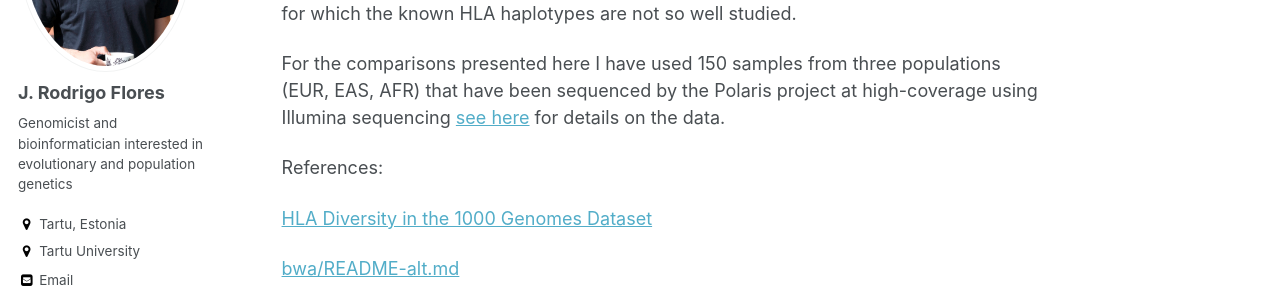
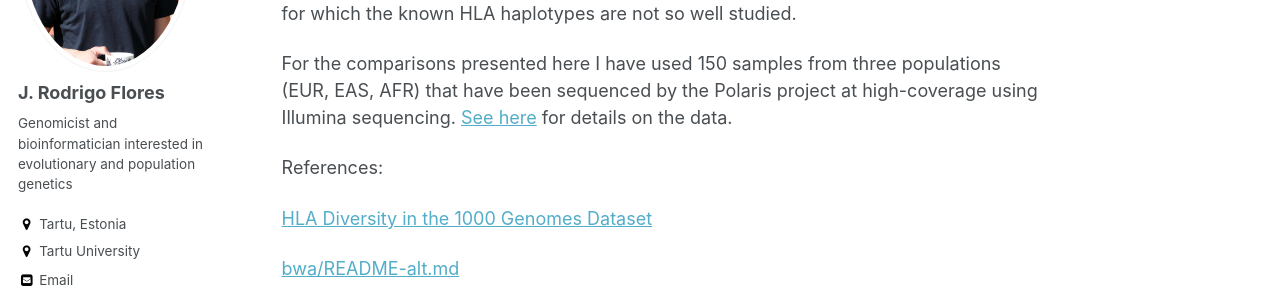
Before and after one commit to JRodrigoF/JRodrigoFlores.github.io, a Jekyll site: the page built from _posts/2018-11-11-HLA-genotyping-concordance-sanger-illumina.md, in a window 1280 px wide and 900 px high, scrolled down 435 px. Shown: the part 207-507 px from the top of the window. Built offline with Jekyll 4.4.1, drawn with Linux system fonts in a browser that asks for light colours; some web fonts are replaced.

```diff
--- a/_posts/2018-11-11-HLA-genotyping-concordance-sanger-illumina.md
+++ b/_posts/2018-11-11-HLA-genotyping-concordance-sanger-illumina.md
@@ -17,7 +17,7 @@ Here I tested the accuracy of [Heng Li's approach](https://github.com/lh3/bwa/bl
 
 Most probably the new additions correspond to rare haplotypes seen in not so well studied populations, however by increasing the number of HLA haplotypes we increase the power to discriminate between alleles, specially when we try to genotype populations for which the known HLA haplotypes are not so well studied.
 
-For the comparisons presented here I have used 150 samples from three populations (EUR, EAS, AFR) that have been sequenced by the Polaris project at high-coverage using Illumina sequencing [see here](https://jrodrigoflores.com/posts/2018/11/Polaris-project-diversity-panel/) for details on the data.
+For the comparisons presented here I have used 150 samples from three populations (EUR, EAS, AFR) that have been sequenced by the Polaris project at high-coverage using Illumina sequencing. [See here](https://jrodrigoflores.com/posts/2018/11/Polaris-project-diversity-panel/) for details on the data.
 
 
 References:
```
